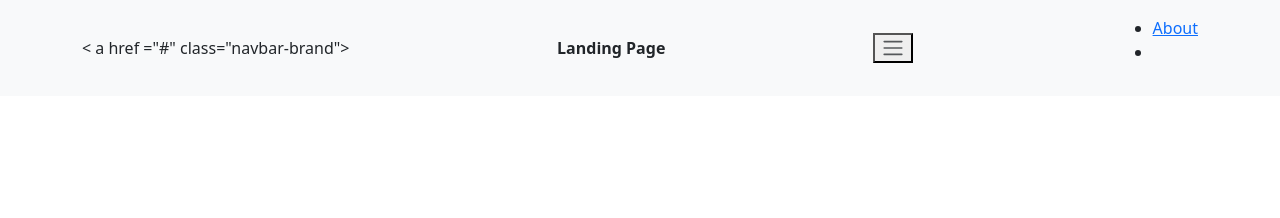
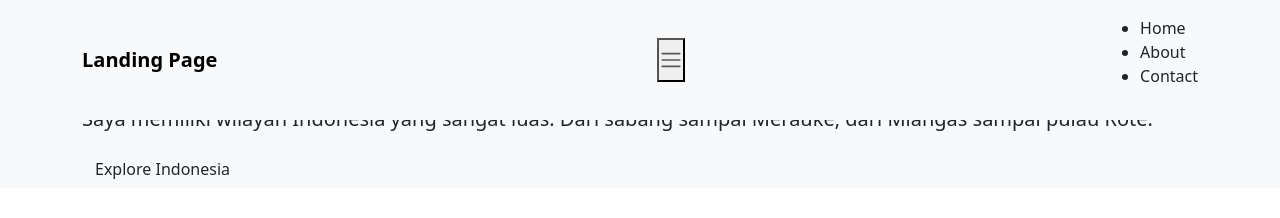
Before and after one commit to bilqispermataametys12-hue/portofoliobilqispermata, a plain HTML site: page index.html in a window 1280 px wide. Drawn offline with nearby package versions, Linux system fonts and the light colour scheme.

Commit message:
Update index.html

```diff
--- a/index.html
+++ b/index.html
@@ -1,17 +1,18 @@
 <html>
   <head>
-    <title> Lnading Page </title>
+    <title>Lnading Page</title>
+    <link rel:"icon" href="flag.svg.webp">
     <link href="https://cdn.jsdelivr.net/npm/bootstrap@5.3.8/dist/css/bootstrap.min.css" rel="stylesheet" integrity="sha384-sRIl4kxILFvY47J16cr9ZwB07vP4J8+LH7qKQnuqkuIAvNWLzeN8tE5YBujZqJLB" crossorigin="anonymous">
   </head>
   <body>
     <!-- Navgar/Navigasi -->
     <nav class="navbar navbar-expand-lg navbar-light bg-light py-3 fixed-top">
       <div class="container">
-        < a href ="#" class="navbar-brand"> <b> Landing Page</b> </a>
+        <a href ="#" class="navbar-brand"> <b>Landing Page</b> </a>
 
-        <button class-navbar"-toggler"
+        <button class="navbar"-toggler"
           type="button"
-          data-bs=toggle="collapse"
+          data-bs-toggle="collapse"
           data-bs-target="#navmenu">
           <span class="navbar-toggler-icon"> </span>
         </button>
@@ -19,13 +20,13 @@
         <div class="collape navbar-collape" id-"navmenu">
           <ul class-"navbar-nav ms-auto">
             <li class="nav-item">
-              <a href="#" class='nav-link">Home</a>
+              <a href="#" class="nav-link">Home</a>
             </li>
             <li class="nav-item">
-              <a href="#" class='nav-link">About</a>
+              <a href="#" class="nav-link">About</a>
             </li>
             <li class="nav-item">
-              <a href="#" class='nav-link">Contact</a>
+              <a href="#" class="nav-link">Contact</a>
                 </li>
               </ul>
             </div>
```
